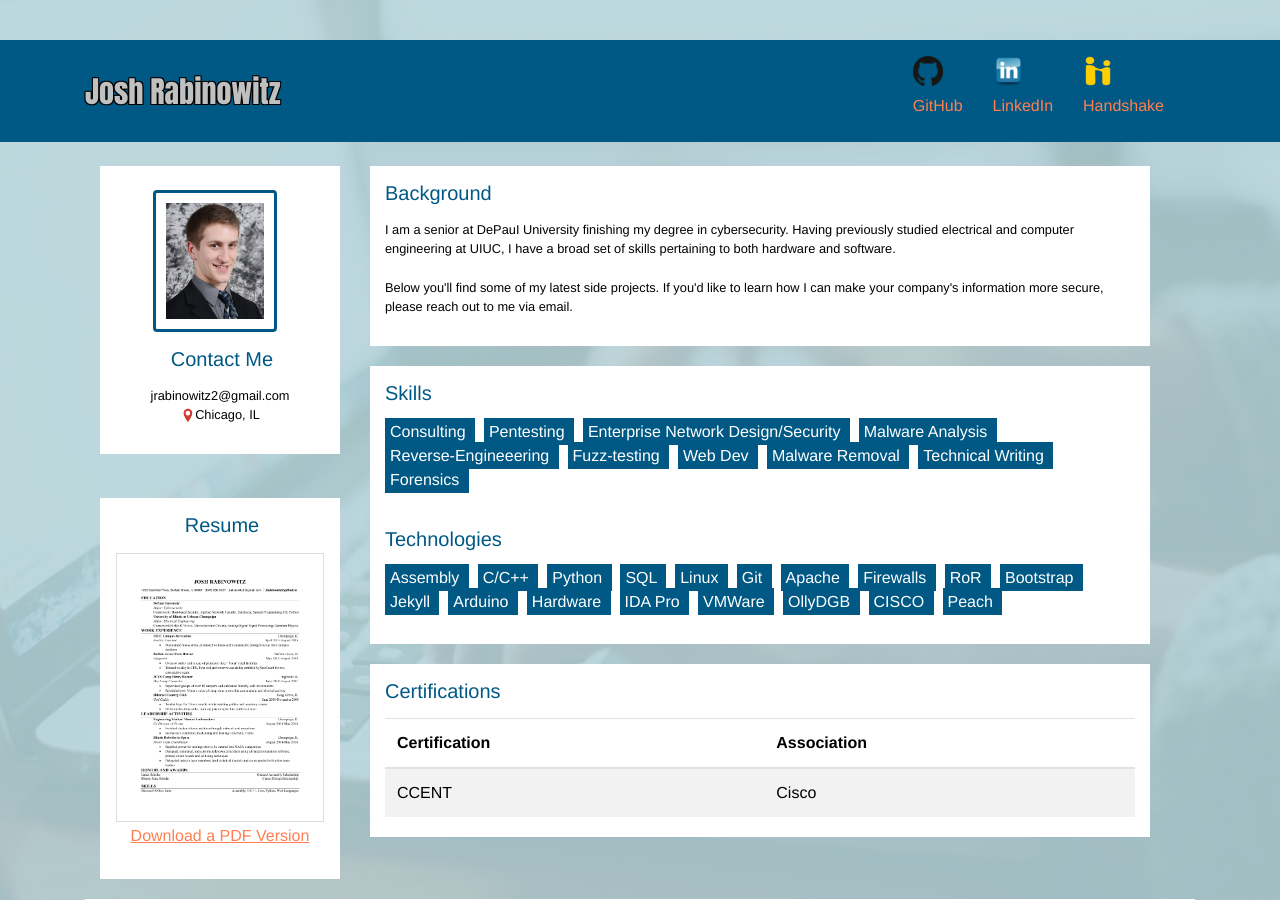
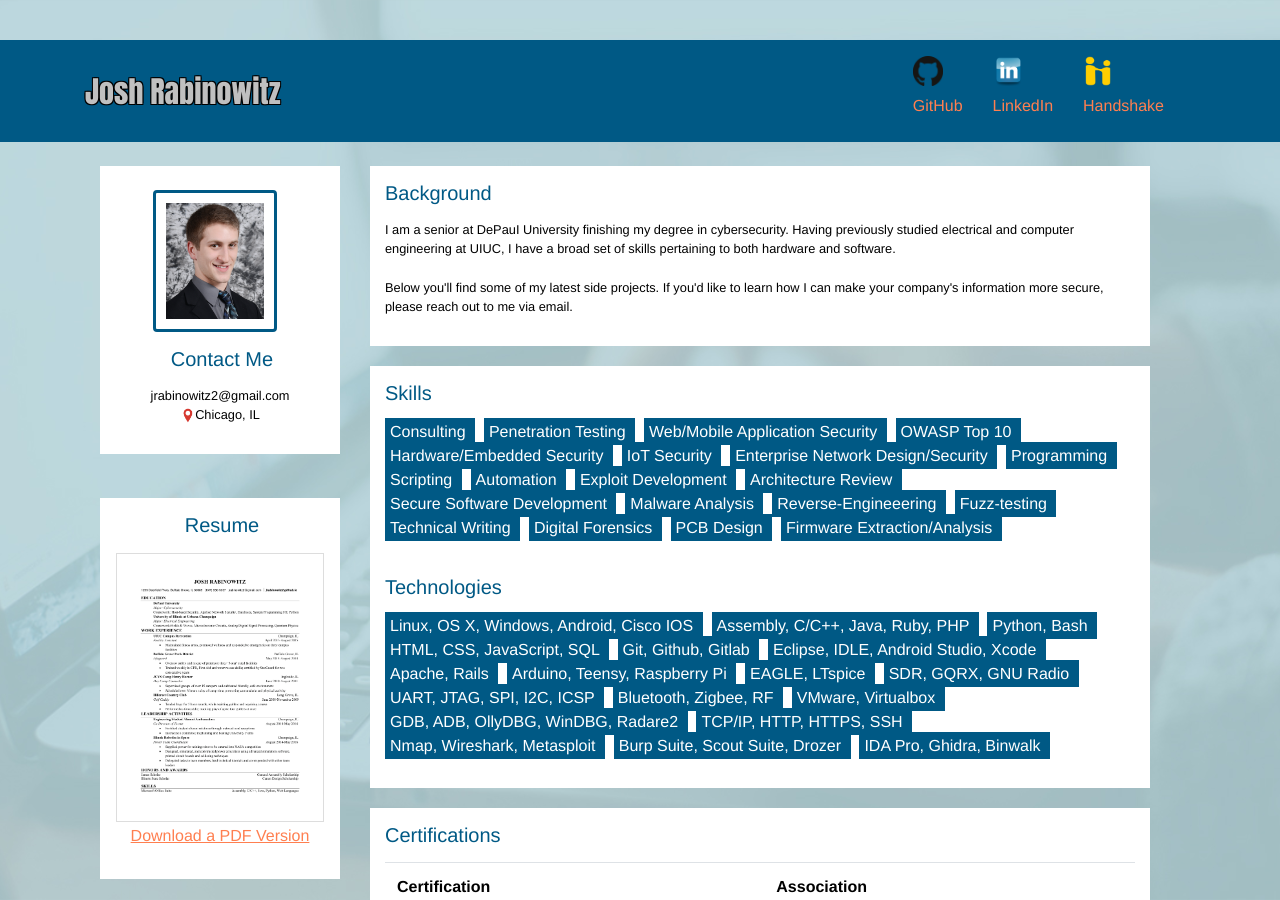
Before and after one commit to jrabinowitz2/jrabinowitz2.github.io, a Jekyll site: the page built from index.html, in a window 1280 px wide and 900 px high. Built offline with Jekyll 4.4.1, drawn with Linux system fonts in a browser that asks for light colours; nearby versions of some CDN libraries; comment, search, counter and statistics services are not loaded.

Commit message:
Update _config.yml

```diff
--- a/_config.yml
+++ b/_config.yml
@@ -22,35 +22,46 @@ primarylinks:
 
 skills:
  - Consulting
- - Pentesting
+ - Penetration Testing
+ - Web/Mobile Application Security
+ - OWASP Top 10
+ - Hardware/Embedded Security
+ - IoT Security
  - Enterprise Network Design/Security
+ - Programming
+ - Scripting
+ - Automation
+ - Exploit Development
+ - Architecture Review
+ - Secure Software Development
  - Malware Analysis
  - Reverse-Engineeering
  - Fuzz-testing
- - Web Dev
- - Malware Removal
  - Technical Writing
- - Forensics
+ - Digital Forensics
+ - PCB Design
+ - Firmware Extraction/Analysis
 
 technologies:
- - Assembly
- - C/C++
- - Python
- - SQL
- - Linux
- - Git
- - Apache
- - Firewalls
- - RoR
- - Bootstrap
- - Jekyll
- - Arduino
- - Hardware
- - IDA Pro
- - VMWare
- - OllyDGB
- - CISCO
- - Peach
+- Linux, OS X, Windows, Android, Cisco IOS
+- Assembly, C/C++, Java, Ruby, PHP
+- Python, Bash
+- HTML, CSS, JavaScript, SQL
+- Git, Github, Gitlab
+- Eclipse, IDLE, Android Studio, Xcode
+- Apache, Rails
+- Arduino, Teensy, Raspberry Pi
+- EAGLE, LTspice
+- SDR, GQRX, GNU Radio
+- UART, JTAG, SPI, I2C, ICSP
+- Bluetooth, Zigbee, RF
+- VMware, Virtualbox
+- GDB, ADB, OllyDBG, WinDBG, Radare2
+- TCP/IP, HTTP, HTTPS, SSH
+- Nmap, Wireshark, Metasploit
+- Burp Suite, Scout Suite, Drozer
+- IDA Pro, Ghidra, Binwalk
+
 
 certs:
  - name: CCENT
```
